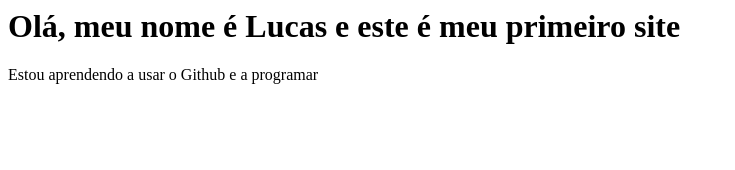
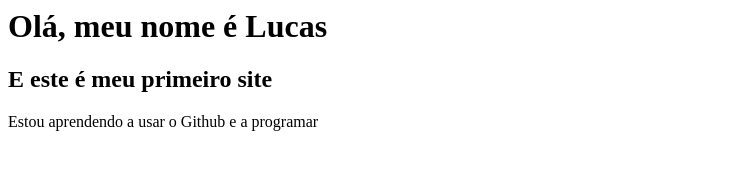
Before and after one commit to LinkdeZelda/Html-simples, a plain HTML site: page index.html in a window 1280 px wide. Shown: the whole page, without its empty margins (0-735 px from the left). Drawn offline with Linux system fonts and the light colour scheme.

Commit message:
Update index.html

```diff
--- a/index.html
+++ b/index.html
@@ -1,2 +1,3 @@
-<h1>Olá, meu nome é Lucas e este é meu primeiro site </h1>
+<h1>Olá, meu nome é Lucas</h1>
+<h2>E este é meu primeiro site</h2>
 <p>Estou aprendendo a usar o Github e a programar</p>
```
